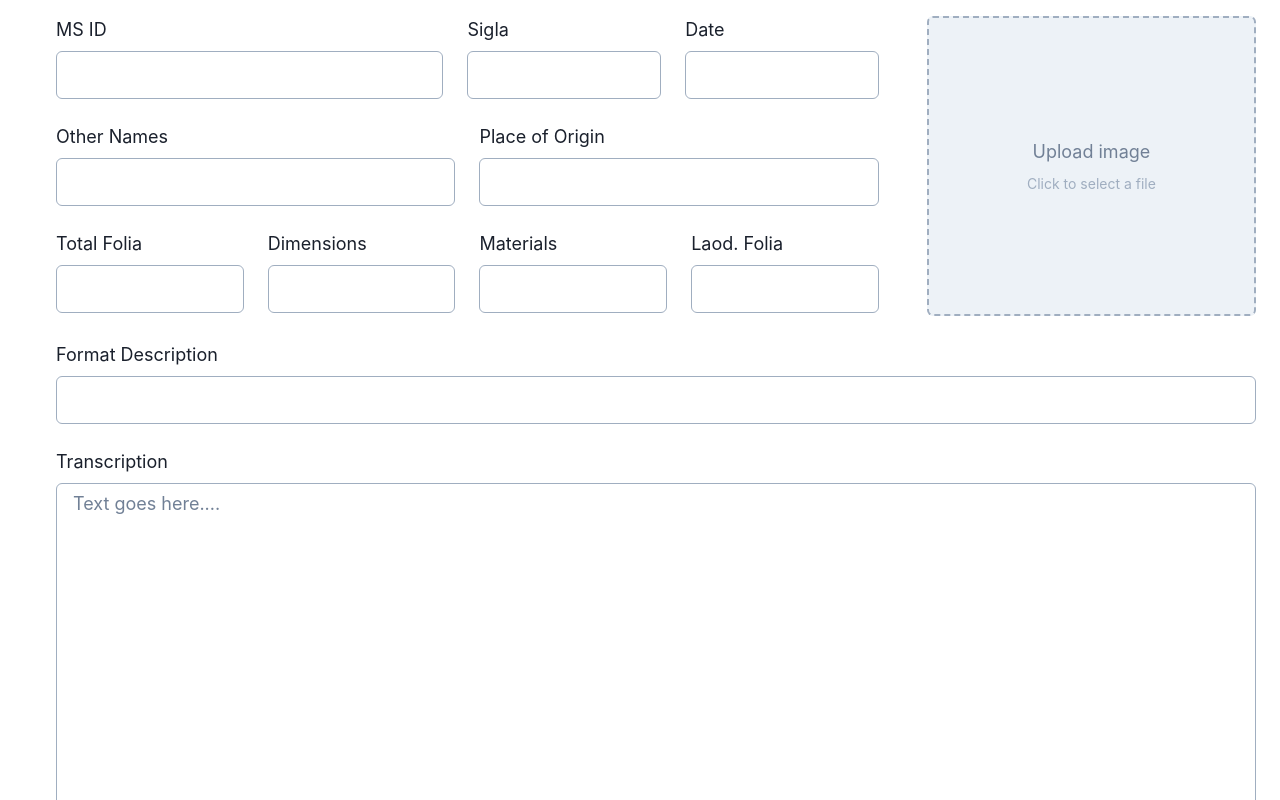
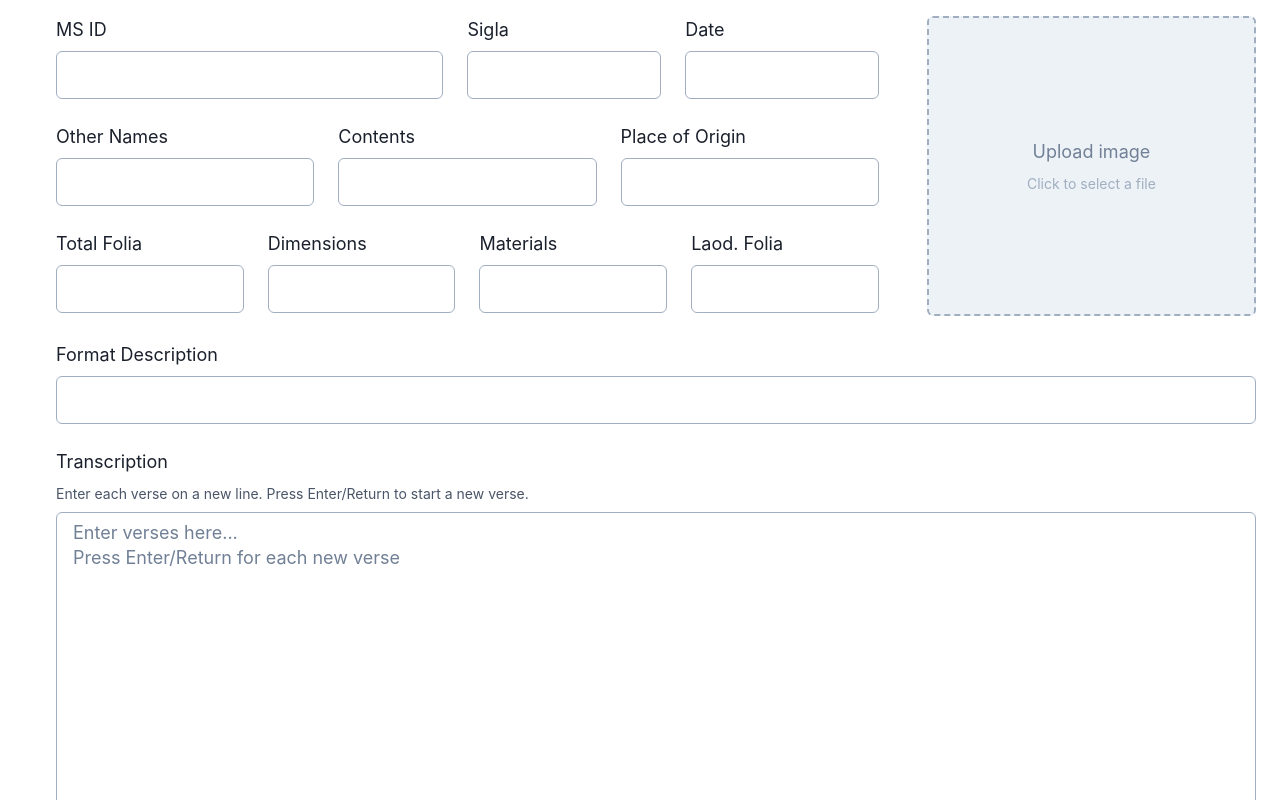
Before and after one commit to BryceMolnar3/Deployment, a React app in the folder frontend/: page /new-data-entry in a window 1280 px wide. Shown: the part 220-1020 px from the top of the page. Built offline with nearby package versions, Linux system fonts and the light colour scheme; no server answers.

Commit message:
new data entry fix

```diff
--- a/frontend/src/pages/NewDataEntry.tsx
+++ b/frontend/src/pages/NewDataEntry.tsx
@@ -23,6 +23,7 @@ function NewDataEntry() {
     sigla: '',
     date: '',
     other_names: '',
+    contents: '',
     place_of_origin: '',
     total_folia: '',
     dimensions: '',
@@ -69,6 +70,7 @@ function NewDataEntry() {
       sigla: '',
       date: '',
       other_names: '',
+      contents: '',
       place_of_origin: '',
       total_folia: '',
       dimensions: '',
@@ -94,7 +96,7 @@ function NewDataEntry() {
         metadata: {
           'MS ID:': formData.ms_id,
           'Other Names:': formData.other_names,
-          'Contents:': '',
+          'Contents:': formData.contents,
           'Date:': formData.date,
           'Origin:': formData.place_of_origin,
           'Total Folia:': formData.total_folia,
@@ -155,13 +157,14 @@ function NewDataEntry() {
       }
 
       // Process transcription into verses
+      // Split by newlines and filter out empty lines
       const verses = formData.transcription
         .split('\n')
-        .map((line, index) => {
-          const verseNumber = index + 1;
-          return [verseNumber.toString(), line.trim()];
-        })
-        .filter(([_, text]) => text.length > 0);
+        .map((line, index) => ({
+          verse_number: index + 1,
+          verse_text: line.trim()
+        }))
+        .filter(verse => verse.verse_text.length > 0);
 
       const formDataToSend = new FormData();
 
@@ -171,7 +174,7 @@ function NewDataEntry() {
         metadata: {
           'MS ID:': formData.ms_id,
           'Other Names:': formData.other_names,
-          'Contents:': '',
+          'Contents:': formData.contents,
           'Date:': formData.date,
           'Origin:': formData.place_of_origin,
           'Total Folia:': formData.total_folia,
@@ -317,6 +320,16 @@ function NewDataEntry() {
                   />
                 </Box>
                 <Box flex={1}>
+                  <Text fontSize="lg" mb={2}>Contents</Text>
+                  <Input
+                    name="contents"
+                    value={formData.contents}
+                    onChange={handleChange}
+                    size="lg"
+                    borderColor="gray.400"
+                  />
+                </Box>
+                <Box flex={1}>
                   <Text fontSize="lg" mb={2}>Place of Origin</Text>
                   <Input
                     name="place_of_origin"
@@ -427,16 +440,20 @@ function NewDataEntry() {
 
           <Box mt={6}>
             <Text fontSize="lg" mb={2}>Transcription</Text>
+            <Text fontSize="sm" color="gray.600" mb={2}>
+              Enter each verse on a new line. Press Enter/Return to start a new verse.
+            </Text>
             <Textarea
               name="transcription"
               value={formData.transcription}
               onChange={handleChange}
-              placeholder="Text goes here...."
+              placeholder="Enter verses here...&#13;&#10;Press Enter/Return for each new verse"
               size="lg"
               height="500px"
               resize="vertical"
               borderColor="gray.400"
               width="100%"
+              whiteSpace="pre-wrap"
             />
           </Box>
         </Box>
```
